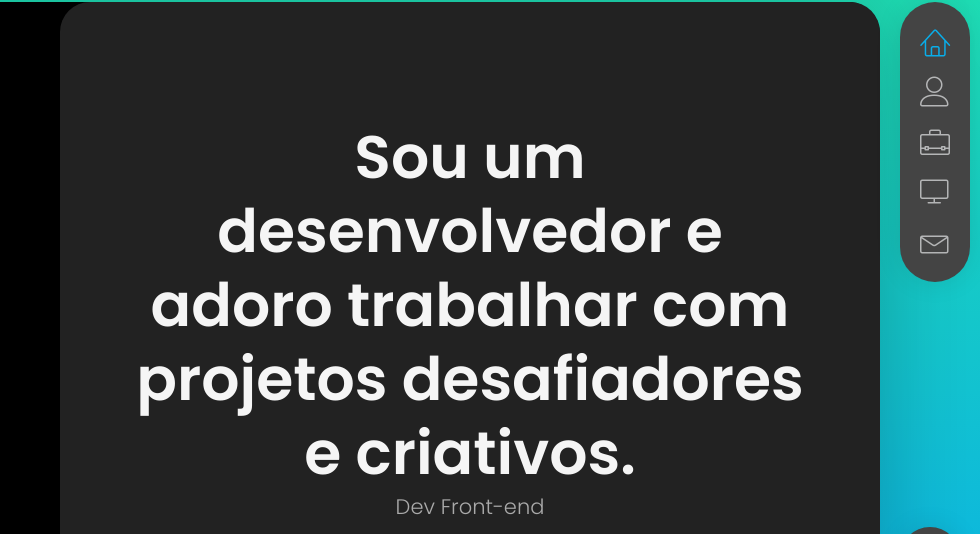
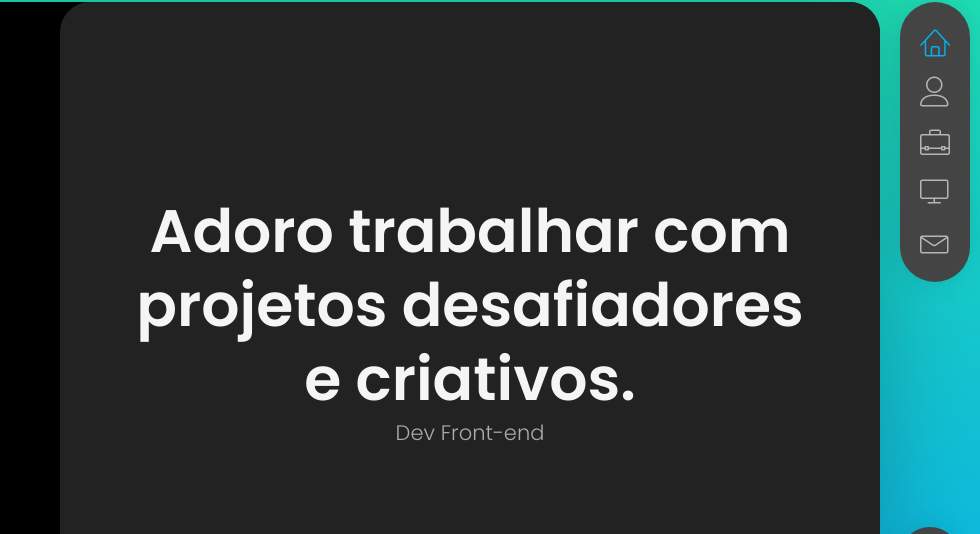
Before and after one commit to marc-go/marc-cv, a website: page index.html in a window 1280 px wide. Shown: the part 78-612 px from the top of the page, 300-1280 px from the left. Drawn offline with Linux system fonts and the light colour scheme; some packages are replaced by stand-ins of ours.

Commit message:
alteração na descrição

```diff
--- a/index.html
+++ b/index.html
@@ -116,7 +116,7 @@
                     <div class="row">
                       <div class="col-sm-12 col-md-12 col-lg-12">
                         <div class="title-block">
-                          <h2>Sou um desenvolvedor e adoro trabalhar com projetos desafiadores e criativos.</h2>
+                          <h2>Adoro trabalhar com projetos desafiadores e criativos.</h2>
                           <div class="owl-carousel text-rotation">
                             <div class="item">
                               <div class="sp-subtitle">Design Visual</div>
```
